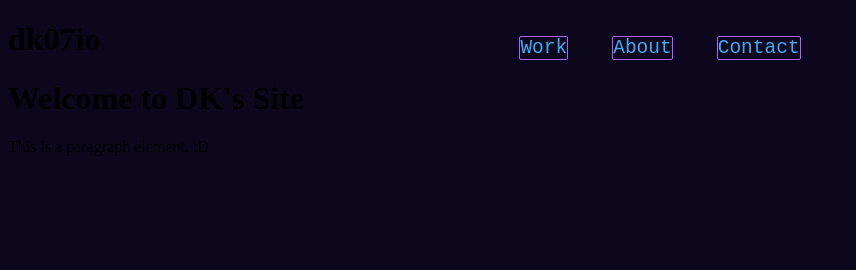
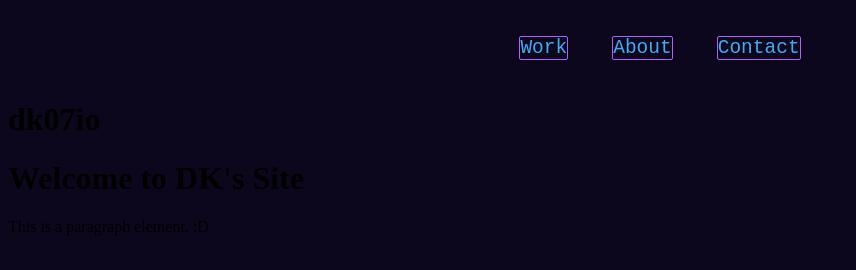
Before and after one commit to dk07io/DKWebsite, a plain HTML site: page index.html in a window 1280 px wide. Shown: the whole page, without its empty margins (0-856 px from the left). Drawn offline with Linux system fonts and the light colour scheme.

Commit message:
Removed unecessary properties in navigation

```diff
--- a/style.css
+++ b/style.css
@@ -16,12 +16,7 @@ body {
 }
 
 .navigation {
-  height: auto;
   text-align: center;
-  position: fixed;
-  left: 0;
-  top:0;
-  width: 100%;
 }
 
 .navigation li {
```
